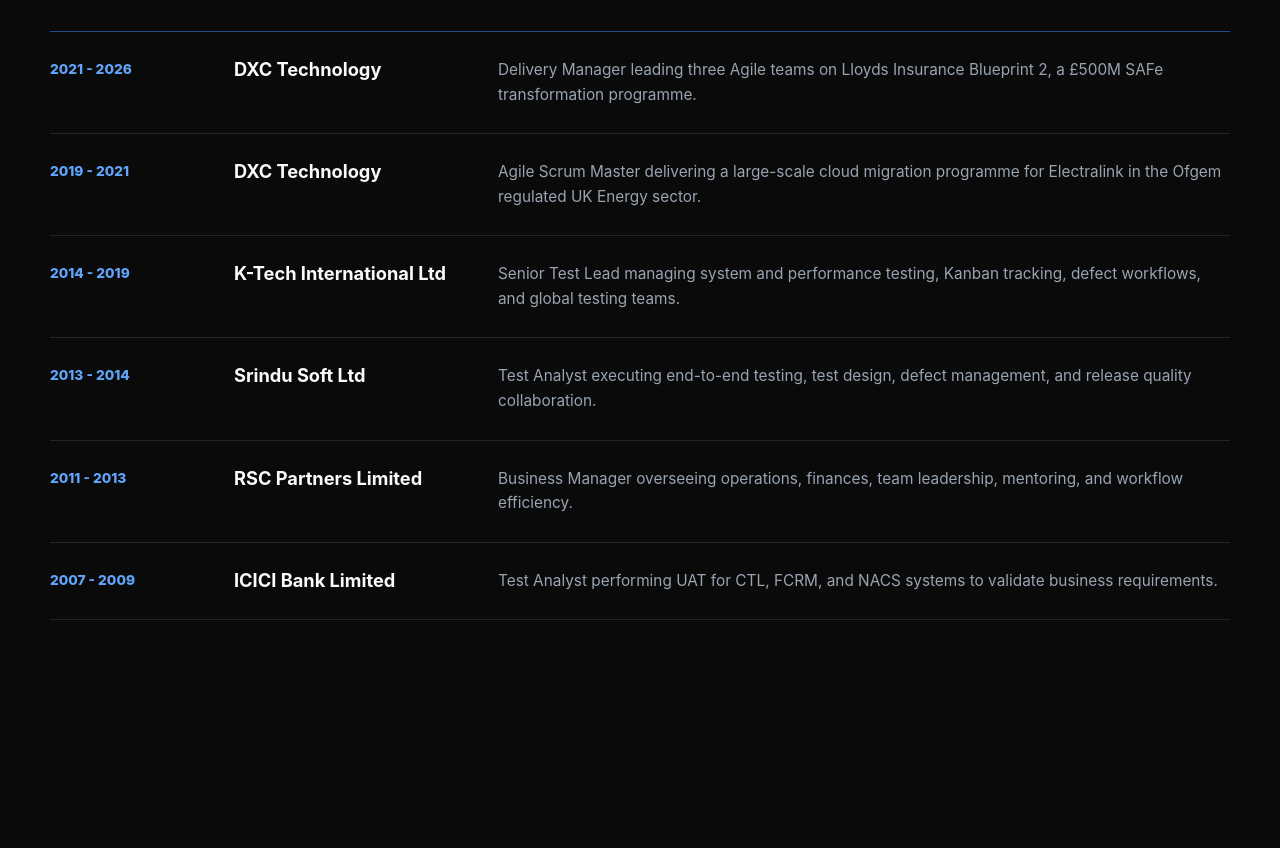
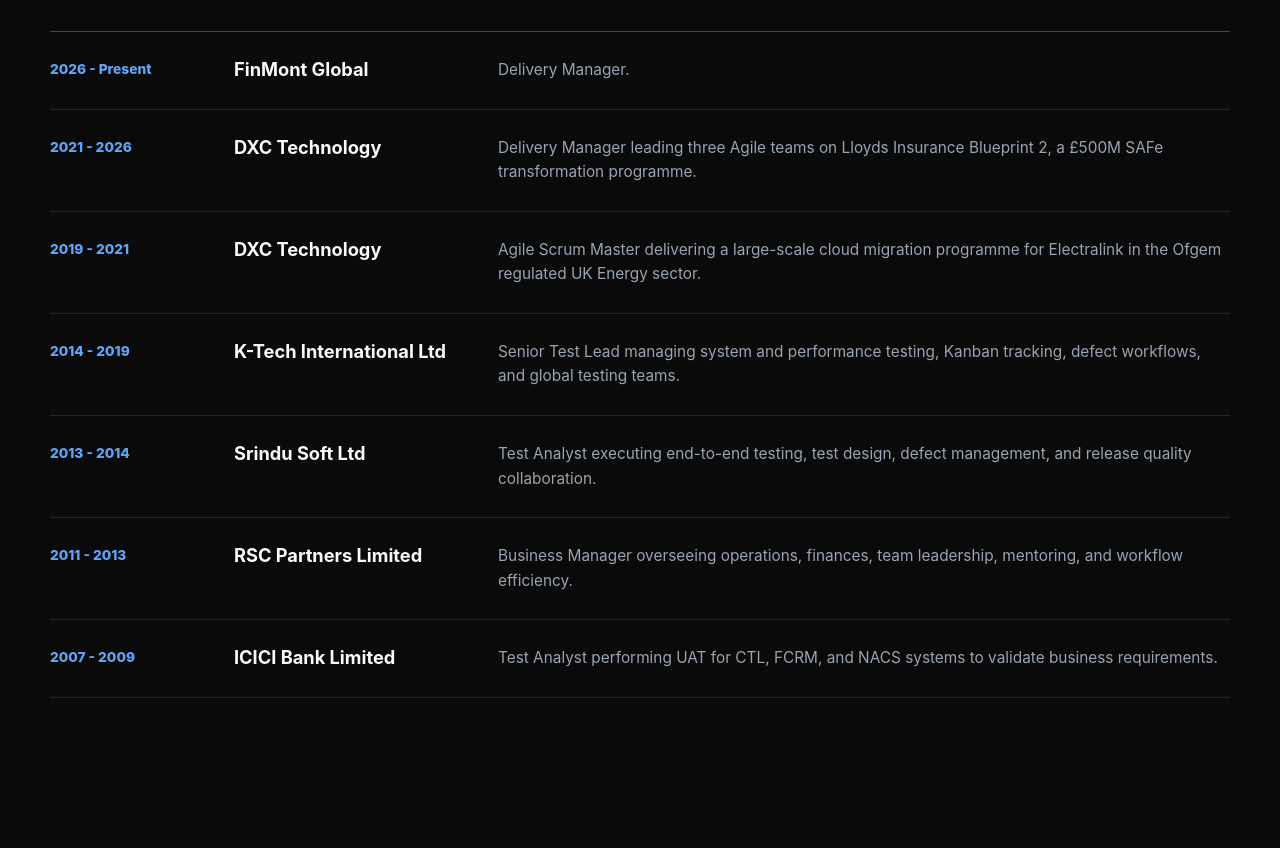
Before and after one commit to rtummala1/Portfolio, a plain HTML site: page index.html in a window 1280 px wide. Shown: the part 6562-7410 px from the top of the page. Drawn offline with Linux system fonts and the light colour scheme.

Commit message:
Update index.html

```diff
--- a/index.html
+++ b/index.html
@@ -321,6 +321,11 @@
         </div>
         <div class="timeline reveal">
           <article>
+            <span>2026 - Present</span>
+            <h3>FinMont Global</h3>
+            <p>Delivery Manager.</p>
+          </article>
+          <article>
             <span>2021 - 2026</span>
             <h3>DXC Technology</h3>
             <p>Delivery Manager leading three Agile teams on Lloyds Insurance Blueprint 2, a £500M SAFe transformation programme.</p>
```
